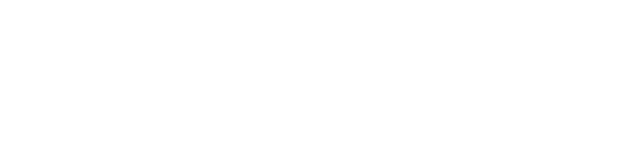
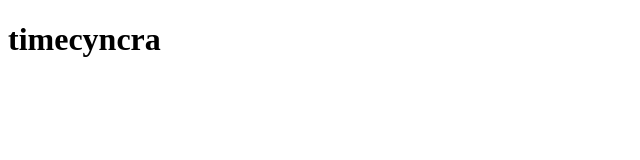
Before and after one commit to graziyye/TimeCyncra, a plain HTML site: page index.html in a window 1280 px wide. Shown: the whole page, without its empty margins (0-640 px from the left). Drawn offline with Linux system fonts and the light colour scheme.

Commit message:
adicionando h1

```diff
--- a/index.html
+++ b/index.html
@@ -9,5 +9,6 @@
 </head>
 <body>
     <script src="./script.js"></script>
+    <h1>timecyncra</h1>
 </body>
 </html>
```
